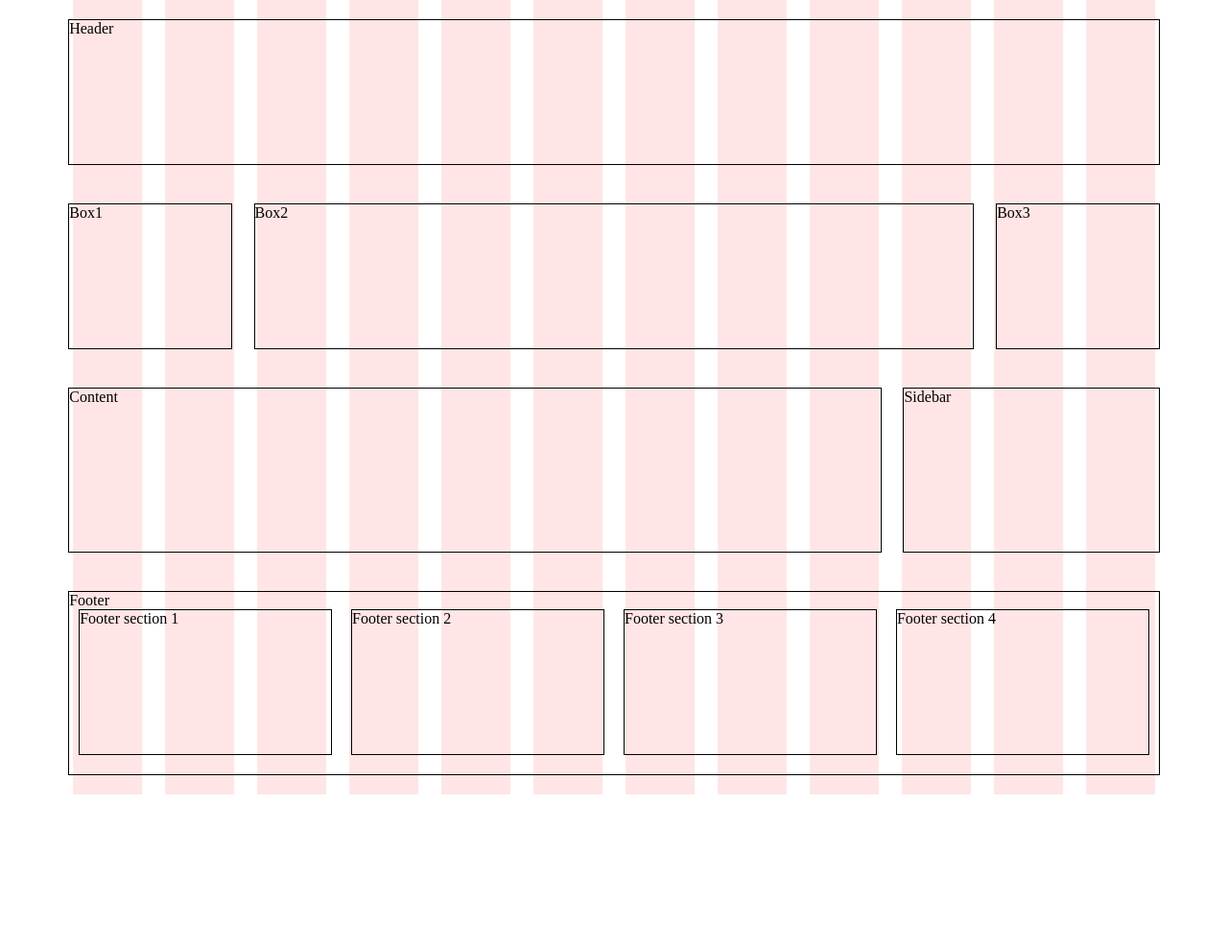
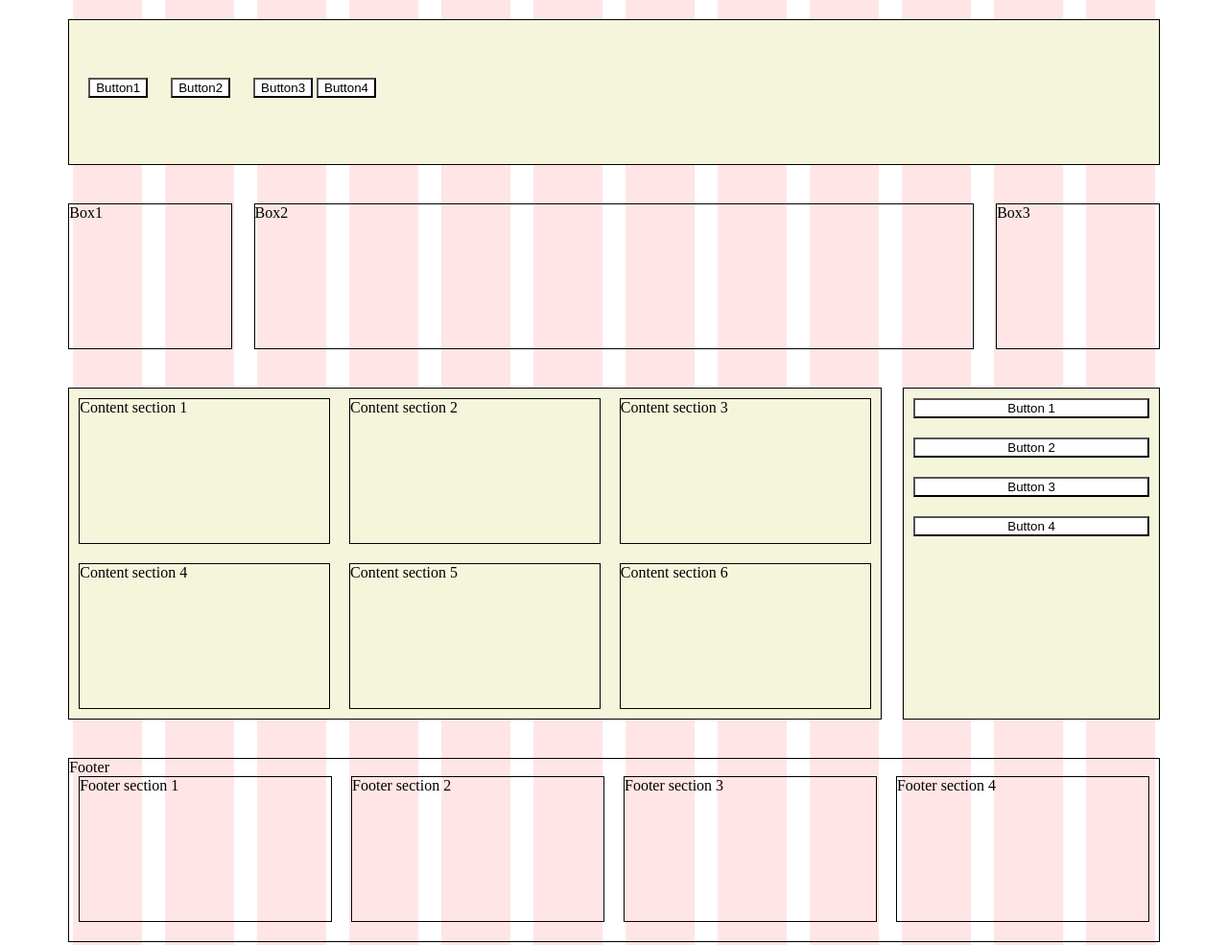
Before and after one commit to Nelliegrand/cssgrids-template, a plain HTML site: page index.html in a window 1280 px wide. Shown: the top 985 px of the page at 96% size. Before the commit the page ends 828 px from the top, so only its background shows below. Drawn offline with Linux system fonts and the light colour scheme.

Commit message:
Big+small desktop -flexbox done

```diff
--- a/css/style.css
+++ b/css/style.css
@@ -3,6 +3,7 @@ body {
 	background: url(../img/12_col.gif) center top repeat-y;
 	background-size: 90%;
 }
+
 /*************************************************/
 
 #container {
@@ -10,7 +11,6 @@ body {
 	width: 89, 5%;
 	margin: 20px auto;
 	grid-template-columns: repeat(12, 1fr);
-	grid-template-rows: repeat(3, 1fr);
 	row-gap: 20px;
 	column-gap: 2%;
 }
@@ -277,3 +277,85 @@ footer {
 	}
 
 }
+
+/*Styling with Flexbox*/
+
+/* Big desktop */
+
+
+header {
+	background-color: beige;
+	height: 100px;
+
+}
+
+button {
+	background-color: white;
+	margin-top: 60px;
+	margin-left: 20px;
+}
+
+#button4 {
+	margin-left: auto;
+}
+
+aside {
+	display: flex;
+	flex-direction: column;
+	background-color: beige;
+
+	#sidebutton1,
+	#sidebutton2,
+	#sidebutton3,
+	#sidebutton4 {
+		margin: 10px;
+	}
+}
+
+
+main {
+	background-color: beige;
+	min-height: 200px;
+	display: flex;
+	flex-direction: row;
+	flex-wrap: wrap;
+	justify-content: space-evenly;
+}
+
+#contentsection1 {
+	margin: 10px;
+	width: 240px;
+	flex-grow: 1;
+}
+
+#contentsection2 {
+	margin: 10px;
+	width: 240px;
+	flex-grow: 1;
+}
+
+#contentsection3 {
+	margin: 10px;
+	width: 240px;
+	flex-grow: 1;
+}
+
+#contentsection4 {
+	margin: 10px;
+	width: 240px;
+	flex-grow: 1;
+}
+
+#contentsection5 {
+	margin: 10px;
+	width: 240px;
+	flex-grow: 1;
+}
+
+#contentsection6 {
+	margin: 10px;
+	width: 240px;
+	flex-grow: 1;
+}
+
+/*Small desktop*/
--- a/index.html
+++ b/index.html
@@ -9,13 +9,30 @@
 </head>
 <body>
 	<div id="container">
-		<header>Header</header>
+		<header>
+	<button id="button1">Button1</button>
+	<button id="button2">Button2</button>
+	<button id="button3">Button3</button>
+	<button id="button4">Button4</button>
+</header>
 
 		<section id="Box1">Box1</section>
 		<section id="Box2">Box2</section>
 		<section id="Box3">Box3</section>
-		<aside>Sidebar</aside>
-		<main>Content</main>
+		<aside>
+<button id="sidebutton1">Button 1</button>
+<button id="sidebutton2">Button 2</button>
+<button id="sidebutton3">Button 3</button>
+<button id="sidebutton4">Button 4</button>
+		</aside>
+		<main>
+			<section id="contentsection1">Content section 1</section>
+			<section id="contentsection2">Content section 2</section>
+			<section id="contentsection3">Content section 3</section>
+			<section id="contentsection4">Content section 4</section>
+			<section id="contentsection5">Content section 5</section>
+			<section id="contentsection6">Content section 6</section>
+		</main>
 			<footer>Footer
 				<section id="Footersection1">Footer section 1</section>
 				<section id="Footersection2">Footer section 2</section>
```
